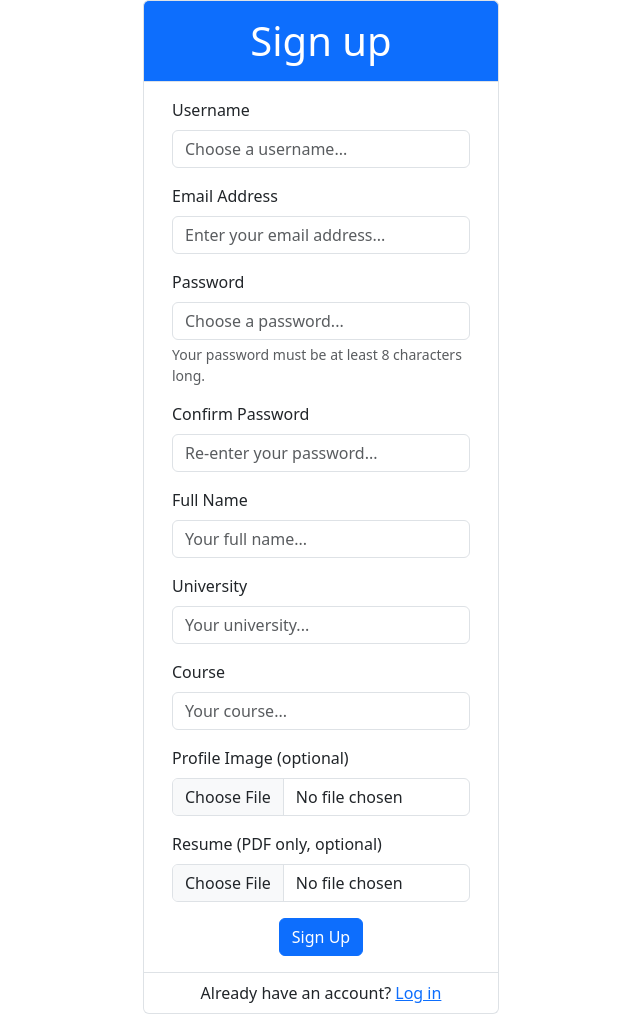
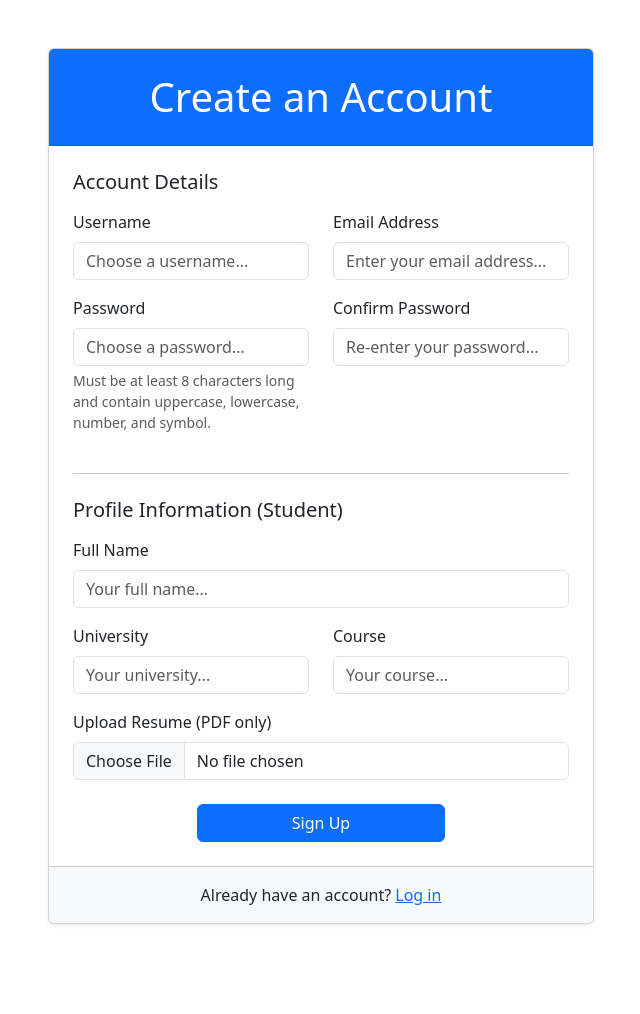
Before and after one commit to Qiongyue-Zhang-1167597/Internlink, a Flask app: template LoginExample-v2_0_3 (2)/LoginExample/InternLink/templates/signup.html in a window 1280 px wide. Shown: the whole page, without its empty margins (319-959 px from the left). After the commit the page ends 925 px from the top, so only its background shows below. Run offline with Flask 3, Linux system fonts and the light colour scheme; the template is opened without the code that fills it, so the values that code supplies are empty; parts of the project's set-up code (start-up, migrations or seed data) failed here and were passed over.

Commit message:
Update signup.html
Modify signup.html to meet assignment requirements

```diff
--- a/LoginExample-v2_0_3 (2)/LoginExample/InternLink/templates/signup.html
+++ b/LoginExample-v2_0_3 (2)/LoginExample/InternLink/templates/signup.html
@@ -3,88 +3,97 @@
   <head>
     <meta charset="utf-8">
     <meta name="viewport" content="width=device-width, initial-scale=1">
-    <title>Sign Up - Login Example</title>
+    <title>Sign Up - InternLink</title>
     <link href="https://cdn.jsdelivr.net/npm/bootstrap@5.3.3/dist/css/bootstrap.min.css" rel="stylesheet" integrity="sha384-QWTKZyjpPEjISv5WaRU9OFeRpok6YctnYmDr5pNlyT2bRjXh0JMhjY6hW+ALEwIH" crossorigin="anonymous">
   </head>
   <body>
-    <script src="https://cdn.jsdelivr.net/npm/bootstrap@5.3.3/dist/js/bootstrap.bundle.min.js" integrity="sha384-YvpcrYf0tY3lHB60NNkmXc5s9fDVZLESaAA55NDzOxhy9GkcIdslK1eN7N6jIeHz" crossorigin="anonymous"></script>
 
-    <div class="container">
-      <div class="row vh-100 align-items-center justify-content-center">
-        <div class="col-md-auto col-lg-5 col-xl-4">
-            <div class="bg-primary text-white border border-bottom-0 rounded-top text-center">
-                <h1 class="p-3 m-0">Sign up</h1>
+    <div class="container my-5">
+      <div class="row justify-content-center">
+        <div class="col-lg-6 col-md-8">
+            <div class="card shadow-sm">
+                <div class="card-header bg-primary text-white text-center">
+                    <h1 class="p-3 m-0">Create an Account</h1>
                 </div>
-            <div class="bg-white border container">
+                <div class="card-body p-4">
 
-              <form class="p-3" action="{{ url_for('signup') }}" method="post" enctype="multipart/form-data">
-                <div class="mb-3">
+
+                  {% if signup_successful %}
+                  <div class="alert alert-success text-center">
+                      <h4>Sign up successful!</h4>
+                      <p>Your account has been created. You can now log in.</p>
+                      <a class="btn btn-success" href="{{ url_for('user.login') }}">Go to Log In</a>
+                  </div>
+                  {% else %}
+
+
+                  <form action="{{ url_for('user.signup') }}" method="post" enctype="multipart/form-data">
+                    <h5 class="mb-3">Account Details</h5>
+                    <div class="row">
+                        <div class="col-md-6 mb-3">
                           <label for="username" class="form-label">Username</label>
-                  <input type="text" class="form-control{% if username_error %} is-invalid{% endif %}" id="username" name="username" placeholder="Choose a username..." maxlength="20" value="{{ username }}" required>
+                          <input type="text" class="form-control{% if username_error %} is-invalid{% endif %}" id="username" name="username" placeholder="Choose a username..." maxlength="20" value="{{ username or '' }}" required>
                           <div class="invalid-feedback">{{ username_error }}</div>
                         </div>
-
-                <div class="mb-3">
+                        <div class="col-md-6 mb-3">
                           <label for="email" class="form-label">Email Address</label>
-                  <input type="text" class="form-control{% if email_error %} is-invalid{% endif %}" id="email" name="email" placeholder="Enter your email address..." maxlength="320" value="{{ email }}" required>
+                          <input type="email" class="form-control{% if email_error %} is-invalid{% endif %}" id="email" name="email" placeholder="Enter your email address..." maxlength="320" value="{{ email or '' }}" required>
                           <div class="invalid-feedback">{{ email_error }}</div>
                         </div>
+                    </div>
 
-                <div class="mb-3">
+                    <div class="row">
+                        <div class="col-md-6 mb-3">
                             <label for="password" class="form-label">Password</label>
                             <input type="password" class="form-control{% if password_error %} is-invalid{% endif %}" id="password" name="password" placeholder="Choose a password..." aria-describedby="passwordHelp" required>
-                  <div id="passwordHelp" class="form-text">Your password must be at least 8 characters long.</div>
+                            <div id="passwordHelp" class="form-text">Must be at least 8 characters long and contain uppercase, lowercase, number, and symbol.</div>
                             <div class="invalid-feedback">{{ password_error }}</div>
                         </div>
-
-                <div class="mb-3">
+                        <div class="col-md-6 mb-3">
                             <label for="confirm" class="form-label">Confirm Password</label>
                             <input type="password" class="form-control{% if password_error %} is-invalid{% endif %}" id="confirm" name="confirm" placeholder="Re-enter your password..." required>
-                  <div class="invalid-feedback">{{ password_error }}</div>
                         </div>
+                    </div>
+
+                    <hr class="my-4">
+                    <h5 class="mb-3">Profile Information (Student)</h5>
 
                     <div class="mb-3">
                       <label for="full_name" class="form-label">Full Name</label>
                       <input type="text" class="form-control" id="full_name" name="full_name" placeholder="Your full name..." maxlength="100">
                     </div>
 
-                <div class="mb-3">
+                    <div class="row">
+                        <div class="col-md-6 mb-3">
                           <label for="university" class="form-label">University</label>
                           <input type="text" class="form-control" id="university" name="university" placeholder="Your university..." maxlength="100">
                         </div>
 
-                <div class="mb-3">
+                        <div class="col-md-6 mb-3">
                           <label for="course" class="form-label">Course</label>
                           <input type="text" class="form-control" id="course" name="course" placeholder="Your course..." maxlength="100">
                         </div>
-
-                <div class="mb-3">
-                  <label for="profile_image" class="form-label">Profile Image (optional)</label>
-                  <input type="file" class="form-control" id="profile_image" name="profile_image" accept="image/*">
                     </div>
 
                     <div class="mb-3">
-                  <label for="resume_pdf" class="form-label">Resume (PDF only, optional)</label>
+                      <label for="resume_pdf" class="form-label">Upload Resume (PDF only)</label>
                       <input type="file" class="form-control" id="resume_pdf" name="resume_pdf" accept=".pdf">
                     </div>
 
-                <div class="text-center">
-                  <button type="submit" class="btn btn-primary">Sign Up</button>
+                    <div class="text-center mt-4">
+                      <button type="submit" class="btn btn-primary w-50">Sign Up</button>
                     </div>
                   </form>
+                  {% endif %}
+                </div>
 
-            </div>
-            {% if signup_successful %}
-            <div class="bg-success text-white border border-top-0 rounded-bottom text-center">
-                <div class="p-2">You have successfully signed up! <a class="link-light" href="{{ url_for('login') }}">Log in</a></div>
-            </div>
-            {% else %}
-            <div class="bg-white border border-top-0 rounded-bottom text-center">
-                <div class="p-2">Already have an account? <a href="{{ url_for('login') }}">Log in</a></div>
-            </div>
-            {% endif %}
+                <div class="card-footer text-center bg-light">
+                    <div class="p-2">Already have an account? <a href="{{ url_for('user.login') }}">Log in</a></div>
                 </div>
             </div>
         </div>
+      </div>
+    </div>
+    <script src="https://cdn.jsdelivr.net/npm/bootstrap@5.3.3/dist/js/bootstrap.bundle.min.js" integrity="sha384-YvpcrYf0tY3lHB60NNkmXc5s9fDVZLESaAA55NDzOxhy9GkcIdslK1eN7N6jIeHz" crossorigin="anonymous"></script>
   </body>
 </html>
```
Lines whose indentation alone changed are shown as unchanged.
